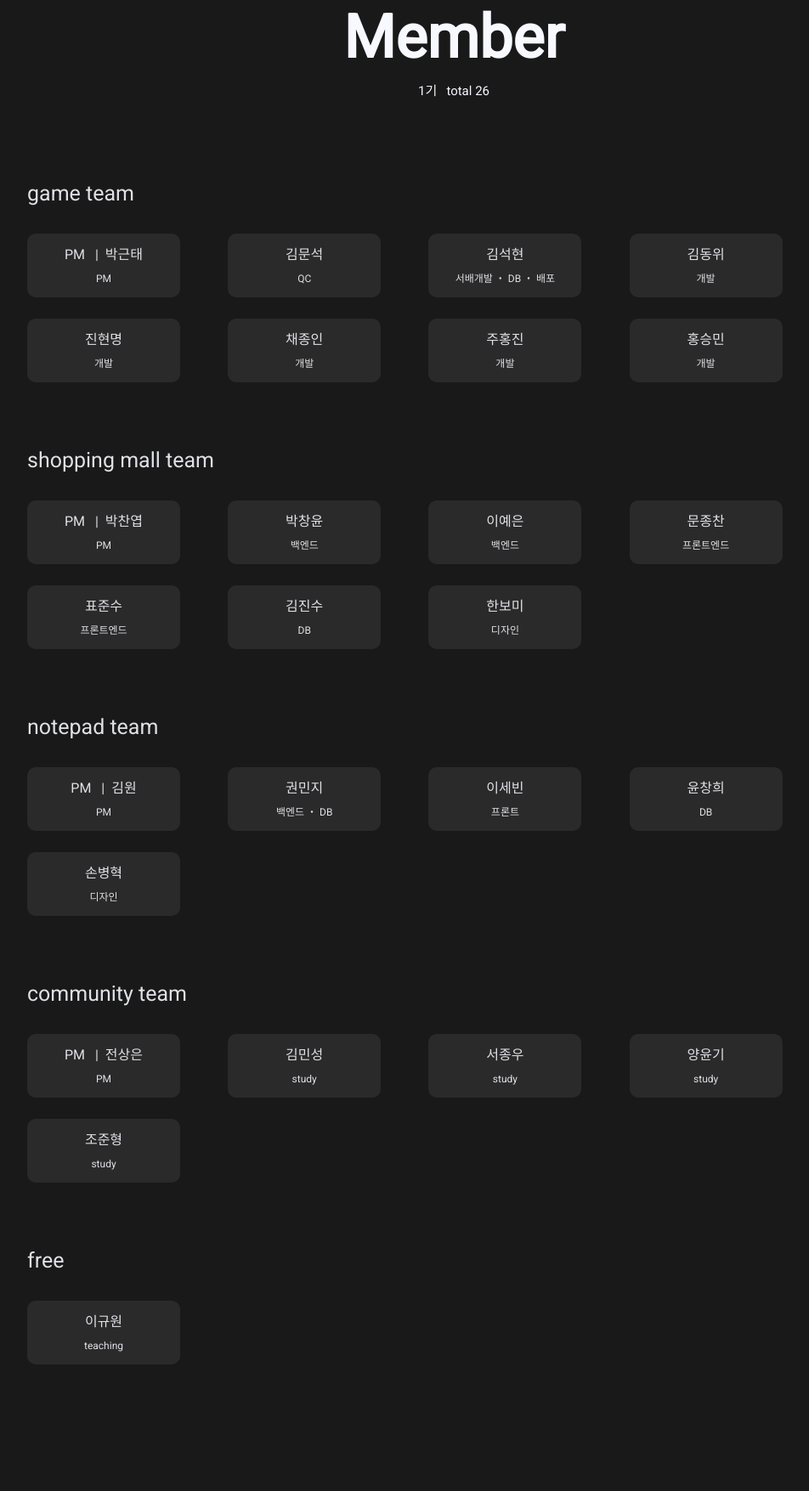
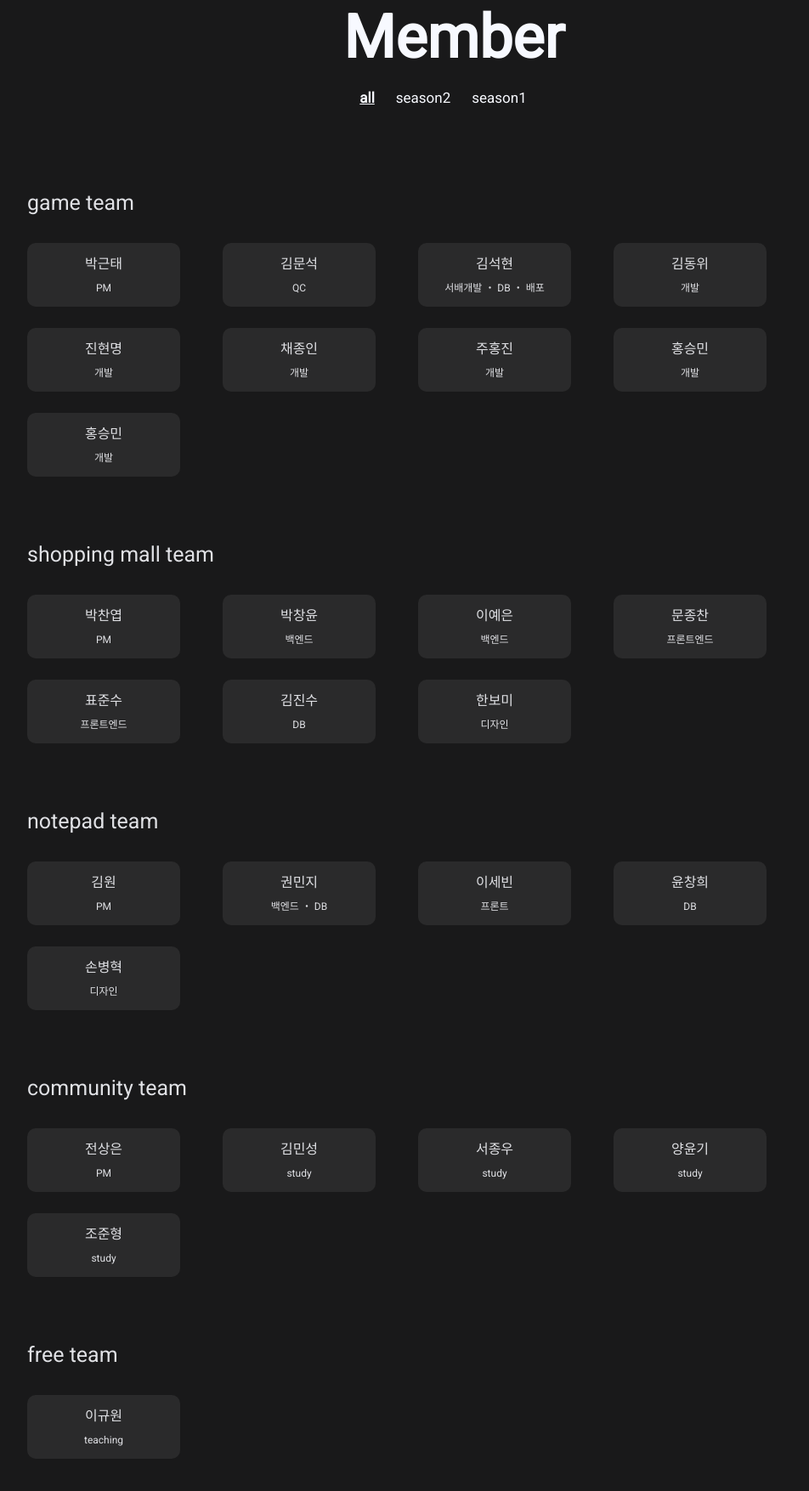
Before and after one commit to mjgwon24/developer2023, a website: page developer_ui/src/member.html in a window 1280 px wide. Shown: the part 205-1960 px from the top of the page at 85% size, without its empty margins (106-1058 px from the left). Drawn offline with Linux system fonts and the light colour scheme; a web font is replaced by a local one.

Commit message:
Member 페이지 각 기수별로 멤버 출력되도록 자바스크립트 추가

```diff
--- a/developer_ui/src/css/member.css
+++ b/developer_ui/src/css/member.css
@@ -65,18 +65,32 @@ body::-webkit-scrollbar {
     margin-top: 150px;
     margin-bottom: 30px;
     animation: fadein 1s;
+    display: flex;
+    align-items: center;
+    justify-content: center;
+    flex-direction: column;
 }
 .about {
     margin-top: 0px;
-    margin-bottom: 10px;
+    margin-bottom: 20px;
 }
 .about2 {
-    font-size: 15px;
+    font-size: 17px;
     text-align: center;
     font-weight: 300;
     margin-top: 0;
+    margin-right: 25px;
+    cursor: pointer;
 }
-
+.selected{
+    font-weight: bold;
+    text-decoration: underline;
+}
+.generation {
+    display: flex;
+    align-items: center;
+    justify-content: flex-start; /* 가로 정렬 */
+}
 .description {
     color:#E0E1E5;
     margin-top: 0%;
--- /dev/null
+++ b/developer_ui/src/js/member.js
@@ -0,0 +1,100 @@
+/**
+ * 멤버 목록 출력
+ * @author 권민지
+ */
+const seasons = ['all', 'season2', 'season1'];   // 최신순으로 추가
+const team = { 'season1': ['game', 'shopping mall', 'notepad', 'community', 'free'],
+                                      'season2': []};
+const members = [
+    {'season': 1, 'team': 'game', 'name': '박근태', 'role': 'PM'},
+    {'season': 1, 'team': 'game', 'name': '김문석', 'role': 'QC'},
+    {'season': 1, 'team': 'game', 'name': '김석현', 'role': '서배개발 ・ DB ・ 배포'},
+    {'season': 1, 'team': 'game', 'name': '김동위', 'role': '개발'},
+    {'season': 1, 'team': 'game', 'name': '진현명', 'role': '개발'},
+    {'season': 1, 'team': 'game', 'name': '채종인', 'role': '개발'},
+    {'season': 1, 'team': 'game', 'name': '주홍진', 'role': '개발'},
+    {'season': 1, 'team': 'game', 'name': '홍승민', 'role': '개발'},
+    {'season': 1, 'team': 'game', 'name': '홍승민', 'role': '개발'},
+    {'season': 1, 'team': 'shopping mall', 'name': '박찬엽', 'role': 'PM'},
+    {'season': 1, 'team': 'shopping mall', 'name': '박창윤', 'role': '백엔드'},
+    {'season': 1, 'team': 'shopping mall', 'name': '이예은', 'role': '백엔드'},
+    {'season': 1, 'team': 'shopping mall', 'name': '문종찬', 'role': '프론트엔드'},
+    {'season': 1, 'team': 'shopping mall', 'name': '표준수', 'role': '프론트엔드'},
+    {'season': 1, 'team': 'shopping mall', 'name': '김진수', 'role': 'DB'},
+    {'season': 1, 'team': 'shopping mall', 'name': '한보미', 'role': '디자인'},
+    {'season': 1, 'team': 'notepad', 'name': '김원', 'role': 'PM'},
+    {'season': 1, 'team': 'notepad', 'name': '권민지', 'role': '백엔드 ・ DB'},
+    {'season': 1, 'team': 'notepad', 'name': '이세빈', 'role': '프론트'},
+    {'season': 1, 'team': 'notepad', 'name': '윤창희', 'role': 'DB'},
+    {'season': 1, 'team': 'notepad', 'name': '손병혁', 'role': '디자인'},
+    {'season': 1, 'team': 'community', 'name': '전상은', 'role': 'PM'},
+    {'season': 1, 'team': 'community', 'name': '김민성', 'role': 'study'},
+    {'season': 1, 'team': 'community', 'name': '서종우', 'role': 'study'},
+    {'season': 1, 'team': 'community', 'name': '양윤기', 'role': 'study'},
+    {'season': 1, 'team': 'community', 'name': '조준형', 'role': 'study'},
+    {'season': 1, 'team': 'free', 'name': '이규원', 'role': 'teaching'}
+];
+let currentSeasonElement = document.querySelector('.selected');
+
+function initializeMemberList(season) {
+    const parentElement = document.getElementById("teamList");
+    parentElement.innerHTML = "";
+    function memberListView(team, members){
+        team.forEach(function (item){
+            const newTeamDiv = document.createElement("div");
+
+            newTeamDiv.classList.add("teamName");
+            newTeamDiv.textContent = `${item} team`;
+            parentElement.appendChild(newTeamDiv);
+
+            console.log(item);
+            console.log(newTeamDiv);
+
+            members.forEach(function (member){
+                if(member.team === item){
+                    const newMemberDiv = document.createElement("div");
+                    const newMemberP1 = document.createElement("p");
+                    const newMemberP2 = document.createElement("p");
+
+                    newMemberDiv.classList.add("member");
+                    newMemberP1.classList.add("name");
+                    newMemberP2.classList.add("memDetail");
+
+                    newMemberP1.textContent = `${member.name}`;
+                    newMemberP2.textContent = `${member.role}`;
+                    parentElement.appendChild(newMemberDiv);
+                    newMemberDiv.appendChild(newMemberP1);
+                    newMemberDiv.appendChild(newMemberP2);
+                }
+            });
+        });
+    }
+
+    if (season === 'all') {
+        seasons.forEach(function (i) {
+            if (i !== 'all') {
+                memberListView(team[i], members);
+            }
+        });
+    } else {
+        memberListView(team[season], members);
+    }
+}
+
+/**
+ * 기수별 멤버 리스트 호출
+ */
+function handleClick(element){
+    if(currentSeasonElement !== null) {
+        currentSeasonElement.classList.remove('selected');
+    }
+
+    element.classList.add('selected');
+
+    const seasonName = element.textContent;
+    initializeMemberList(seasonName);
+
+    currentSeasonElement = element;
+}
+
+initializeMemberList('all');
--- a/developer_ui/src/member.html
+++ b/developer_ui/src/member.html
@@ -6,6 +6,7 @@
     <meta name="format-detection" content="telephone=no">
     <link rel="stylesheet" type="text/css" href="./css/member.css">
     <link href="https://fonts.googleapis.com/css2?family=Frank+Ruhl+Libre:wght@550&family=Noto+Sans+KR:wght@200&family=Roboto&family=Song+Myung&display=swap" rel="stylesheet">
+    <script src="./js/member.js" type="text/javascript" defer></script>
 </head>
 <body >
 
@@ -32,137 +33,15 @@
 <div class="contents">
     <div class="title">
         <p class="about">Member</p>
-        <p class="about2">1기 &nbsp; total 26</p>
+        <div class="generation">
+            <p class="about2 selected" onclick="handleClick(this)">all</p>
+            <p class="about2" onclick="handleClick(this)">season2</p>
+            <p class="about2" onclick="handleClick(this)">season1</p>
+        </div>
     </div>
+
     <div class="description">
-        <div class="team">
-            <div class="teamName">game team</div>
-            <div class="memberSet">
-                <div class="member">
-                    <p class="name">PM &nbsp;&nbsp;|&nbsp; 박근태</p>
-                    <p class="memDetail">PM</p>
-                </div>
-                <div class="member">
-                    <p class="name">김문석</p>
-                    <p class="memDetail">QC</p>
-                </div>
-                <div class="member">
-                    <p class="name">김석현</p>
-                    <p class="memDetail">서배개발 ・ DB ・ 배포</p>
-                </div>
-                <div class="member">
-                    <p class="name">김동위</p>
-                    <p class="memDetail">개발</p>
-                </div>
-                <div class="member">
-                    <p class="name">진현명</p>
-                    <p class="memDetail">개발</p>
-                </div>
-                <div class="member">
-                    <p class="name">채종인</p>
-                    <p class="memDetail">개발</p>
-                </div>
-                <div class="member">
-                    <p class="name">주홍진</p>
-                    <p class="memDetail">개발</p>
-                </div>
-                <div class="member">
-                    <p class="name">홍승민</p>
-                    <p class="memDetail">개발</p>
-                </div>
-            </div>
-        </div>
-        <div class="team">
-            <div class="teamName">shopping mall team</div>
-            <div class="memberSet">
-                <div class="member">
-                    <p class="name">PM &nbsp;&nbsp;|&nbsp; 박찬엽</p>
-                    <p class="memDetail"> PM </p>
-                </div>
-                <div class="member">
-                    <p class="name">박창윤</p>
-                    <p class="memDetail">백엔드</p>
-                </div>
-                <div class="member">
-                    <p class="name">이예은</p>
-                    <p class="memDetail">백엔드</p>
-                </div>
-                <div class="member">
-                    <p class="name">문종찬</p>
-                    <p class="memDetail">프론트엔드</p>
-                </div>
-                <div class="member">
-                    <p class="name">표준수</p>
-                    <p class="memDetail">프론트엔드</p>
-                </div>
-                <div class="member">
-                    <p class="name">김진수</p>
-                    <p class="memDetail">DB</p>
-                </div>
-                <div class="member">
-                    <p class="name">한보미</p>
-                    <p class="memDetail">디자인</p>
-                </div>
-            </div>
-        </div>
-        <div class="team">
-            <div class="teamName">notepad team</div>
-            <div class="memberSet">
-                <div class="member">
-                    <p class="name">PM &nbsp;&nbsp;|&nbsp; 김원</p>
-                    <p class="memDetail">PM</p>
-                </div>
-                <div class="member">
-                    <p class="name">권민지</p>
-                    <p class="memDetail">백엔드 ・ DB</p>
-                </div>
-                <div class="member">
-                    <p class="name">이세빈</p>
-                    <p class="memDetail">프론트</p>
-                </div>
-                <div class="member">
-                    <p class="name">윤창희</p>
-                    <p class="memDetail">DB</p>
-                </div>
-                <div class="member">
-                    <p class="name">손병혁</p>
-                    <p class="memDetail">디자인</p>
-                </div>
-            </div>
-        </div>
-        <div class="team">
-            <div class="teamName">community team</div>
-            <div class="memberSet">
-                <div class="member">
-                    <p class="name">PM &nbsp;&nbsp;|&nbsp; 전상은</p>
-                    <p class="memDetail">PM</p>
-                </div>
-                <div class="member">
-                    <p class="name">김민성</p>
-                    <p class="memDetail">study</p>
-                </div>
-                <div class="member">
-                    <p class="name">서종우</p>
-                    <p class="memDetail">study</p>
-                </div>
-                <div class="member">
-                    <p class="name">양윤기</p>
-                    <p class="memDetail">study</p>
-                </div>
-                <div class="member">
-                    <p class="name">조준형</p>
-                    <p class="memDetail">study</p>
-                </div>
-            </div>
-        </div>
-        <div class="team">
-            <div class="teamName">free</div>
-            <div class="memberSet">
-                <div class="member">
-                    <p class="name">이규원</p>
-                    <p class="memDetail">teaching   </p>
-                </div>
-            </div>
+        <div class="team" id="teamList">
         </div>
     </div>
 </div>
```
